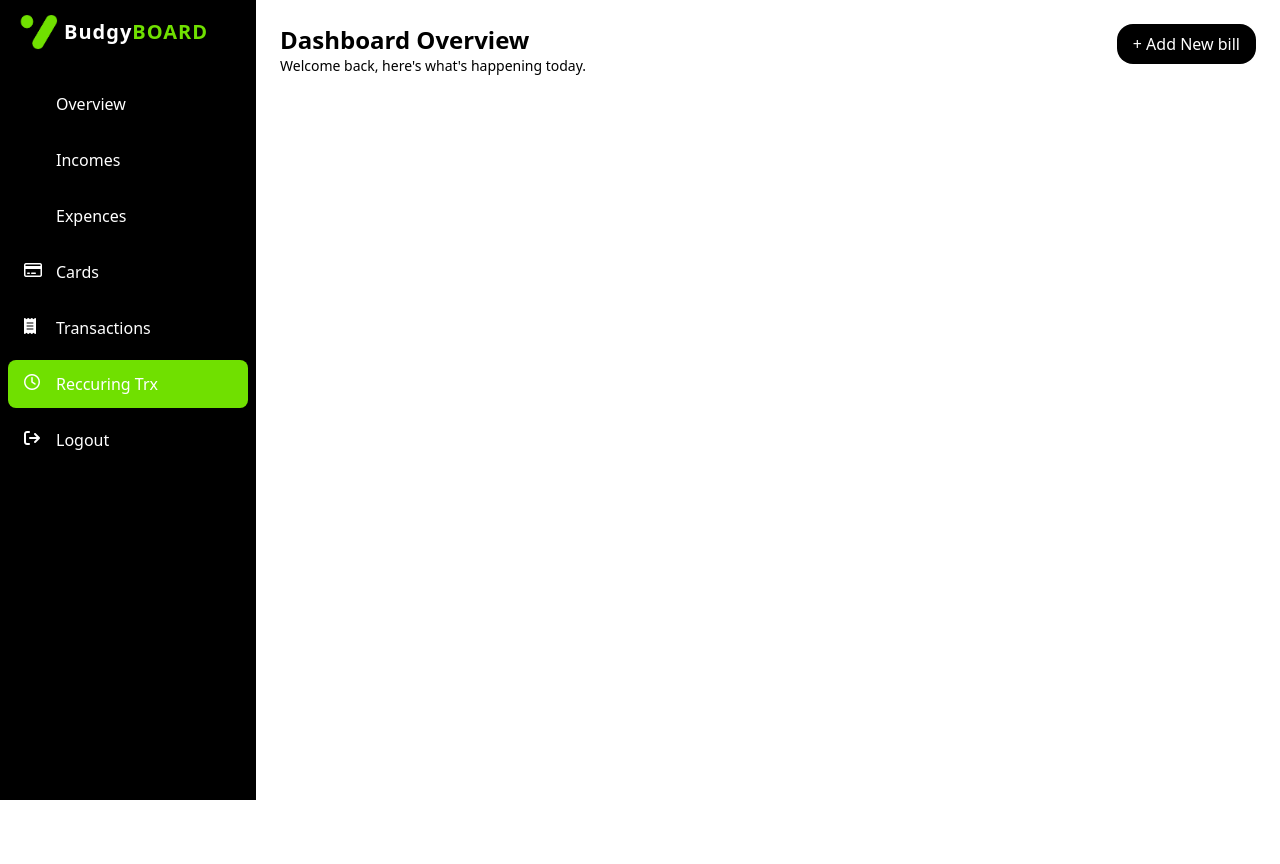
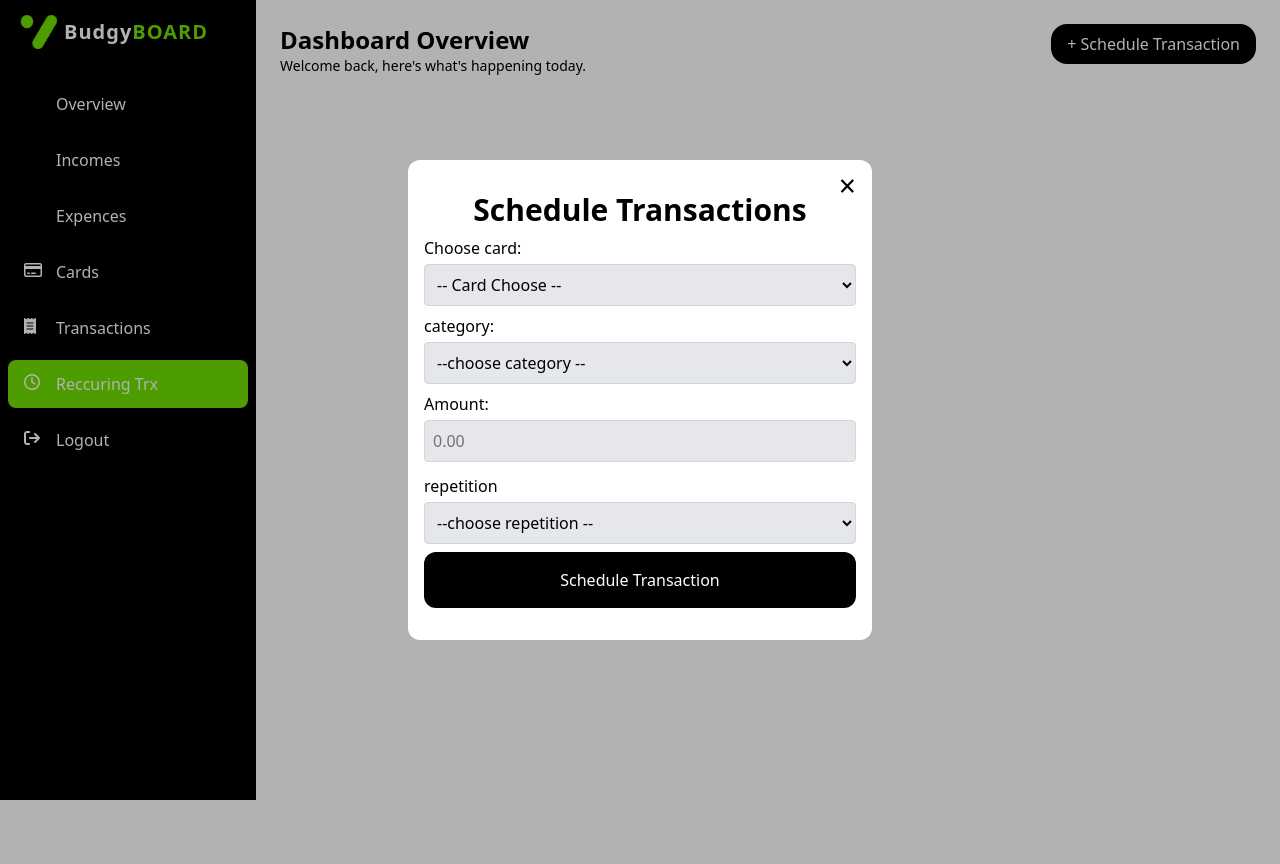
Before and after one commit to bahaztariq/Budgy-V2.0, a PHP site: page /pages/Reccuring.php in a window 1280 px wide. After the commit the page ends 800 px from the top, so only its background shows below. Run offline with PHP 8.4, Linux system fonts and the light colour scheme; the visitor is signed in with stand-in values (Sample User, id 1); data comes from the database, SQL or seed files in the repository; both versions use the stored data as it was after the commit; tables that the repository leaves empty hold one stand-in row (values such as "Sample post"); some libraries are stand-ins or nearby versions.

Commit message:
add recurring transactions feature with scheduling form and database integration

```diff
--- a/pages/Reccuring.php
+++ b/pages/Reccuring.php
@@ -1,11 +1,13 @@
 <?php
-require('../db/db_connect.php');
+require('../Cards/show-cards.php');
 
 
 if (!isset($_SESSION['user_id'])) {
       header("Location: ../auth/login.php");
       exit;
 }
+$sql = "select * from category_limits";
+$categorie = mysqli_query($connect, $sql);
 ?>
 <!DOCTYPE html>
 <html lang="en">
@@ -67,11 +69,73 @@ if (!isset($_SESSION['user_id'])) {
                     <p class="text-sm text-black-500">Welcome back, here's what's happening today.</p>
                     </div>
                     <div>
-                    <button class="Add-Bill-btn bg-black py-2 px-4 rounded-2xl text-white cursor-pointer">+ Add New bill</button>
+                    <button class="Add-Reccuring-btn bg-black py-2 px-4 rounded-2xl text-white cursor-pointer">+ Schedule Transaction</button>
                    </div>
                 </div>
     </main>
+    <div class="modal Add-Reccuring-form w-full h-screen bg-black/30 fixed top-0 left-0 flex justify-center items-center z-50 p-4 " >
 
+            <form action="../Cards/schedule-transaction.php" method="POST" class=" relative w-full max-w-116 bg-white   rounded-xl px-4 py-8 flex flex-col items-center gap-2 overflow-y-auto ">
+                <button class="close-Modal-btn absolute top-2 right-4 text-3xl cursor-pointer z-50">&times;</button>
+                <h2 class="font-bold text-3xl text-black">Schedule Transactions</h2>
+                <div class="flex flex-col w-full gap-1">
+                       <label for="cardSelect">Choose card:</label>
+                            <select name="Card" id="cardSelect" class="w-full p-2 bg-gray-200 rounded border border-gray-300">
+                                <option value="0" data-balance ="0">-- Card Choose --</option>
+                                    <?php
+                                     while ($row = $result->fetch_assoc()) {
+                                         $balanceDisplay = number_format($row['balance'], 2);
+                                    ?>
+                                        <option
+                                             value="<?php echo htmlspecialchars($row['cardNumber']); ?>"
+                                             data-balance="<?php echo htmlspecialchars($row['balance']); ?>">
+                                            <?php echo htmlspecialchars($row['cardNumber']) . " (Balance: $" . $balanceDisplay . ")"; ?>
+                                        </option>
+                                    <?php
+                                    }
+                                    ?>
+                            </select>
+                </div>
+                <div class="flex flex-col w-full gap-1">
+                <label for="">category:</label>
+                <select name="category" id="category" class="w-full p-2 bg-gray-200 rounded border border-gray-300">
+                 <option value="0" >--choose category --</option>
+                 <?php
+                 while($row = mysqli_fetch_assoc($categorie)){
+                 ?>
+                 <option value="<?php echo htmlspecialchars($row['category']); ?>" data-limit="<?php echo htmlspecialchars($row['limit_amount']); ?>" >
+                    <?php echo htmlspecialchars($row['category']); ?>
+                </option>
+                 <?php
+                 }
+                 ?>
+                </select>
+                </div>
+                <div class="flex flex-col w-full gap-1">
+                    <label for="amountInput">Amount:</label>
+                    <input
+                        type="number"
+                        step="1.00"
+                        name="montant"
+                        id="amountInput"
+                        placeholder="0.00"
+                        class="p-2 bg-gray-200 rounded border border-gray-300"
+                        required>
+                    <span id="balanceMsg" class="text-xs text-gray-500"></span>
+                </div>
+                <div class="flex flex-col w-full gap-1">
+                    <label for="">repetition</label>
+                    <select name="repititon" id="repititon" class="w-full p-2 bg-gray-200 rounded border border-gray-300">
+                        <option value="0" >--choose repetition --</option>
+                        <option value="daily">daily</option>
+                        <option value="weekly">weekly</option>
+                        <option value="monthly">monthly</option>
+                    </select>
+                </div>
+               <input type="submit" value="Schedule Transaction" class=" w-full bg-black text-white rounded-xl p-4">
+            </form>
+
+    </div>
    <script src="../js/script.js"></script>
 </body>
 </html>
--- a/pages/expences.php
+++ b/pages/expences.php
@@ -177,6 +177,7 @@ $categorie = mysqli_query($connect, $sql);
                  }
                  ?>
                 </select>
+            </div>
             <div class="flex flex-col w-full gap-1">
                 <label for="">Montant:</label>
                 <input
```
Also changed, not shown: Cards/schedule-transaction.php (added, +26 -0 lines), sql/Smart_Wallet.sql (+15 -0 lines).
